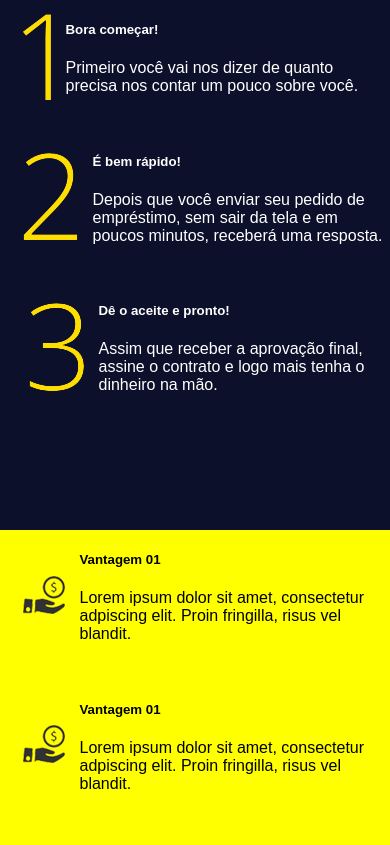
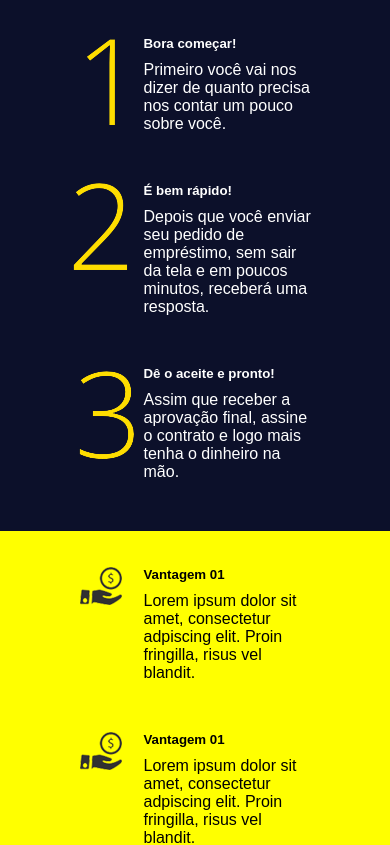
Before and after one commit to andreliusquasar/avivatec, an Angular app: page / in a window 390 px wide. Shown: the top 845 px of the page. Built offline with nearby package versions, Linux system fonts and the light colour scheme.

Commit message:
Deixando o card informativo responsivo

```diff
--- a/src/app/home/card-informativo/card-informativo.component.html
+++ b/src/app/home/card-informativo/card-informativo.component.html
@@ -1,6 +1,9 @@
 <div class="card-informativo" [ngStyle]="{'background-color': cor}">
   <div *ngFor="let info of card">
-    <img [src]="info.imagem" alt="">
+    <div>
+      <img [src]="info.imagem" alt="">
+    </div>
+
     <div [ngClass]="{'texto-branco': info.corTexto == 'branco', 'texto-black': info.corTexto == 'black'}">
       <h5>{{info.titulo}}</h5>
       <p>{{info.texto}}</p>
--- a/src/app/home/card-informativo/card-informativo.component.scss
+++ b/src/app/home/card-informativo/card-informativo.component.scss
@@ -3,24 +3,30 @@
     flex-direction: row;
     flex-wrap: wrap;
     justify-content: space-evenly;
-    min-height: 175px;
+    padding: 36px 0 37px 0;
+    align-items: stretch;
 
-    img {
-        // height: 90px;
+    h5, p {
+        margin: 0;
+    }
+
+    h5 {
+        margin-bottom: 10px;
+    }
+
+    & div > div:first-child {
+        min-width: 71px;
+        text-align: center;
     }
 
     & > div {
-            display: flex;
-            flex-direction: row;
-            width: 365px;
-            text-align: left;
-            margin-left: 20px;
-            align-items: center;
-            margin-bottom: 20px;
+        display: flex;
+        flex-direction: row;
+        width: 245px;
 
-            img {
-                margin-right: 15px;
-            }
+        img {
+            margin-right: 15px;
+        }
     }
 
     .texto-branco {
@@ -31,4 +37,12 @@
         color: #000;
     }
 
+     @media screen and (max-width:734px) {
+        padding-bottom: 0;
+
+           & > div {
+                margin-bottom: 50px;
+           }
+     }
+
 }
--- a/src/app/home/home.component.scss
+++ b/src/app/home/home.component.scss
@@ -89,7 +89,7 @@
     }
 
     .card-superior {
-        margin-bottom: 100px;
+        // margin-bottom: 100px;
     }
 
     .card-inferior {
```
